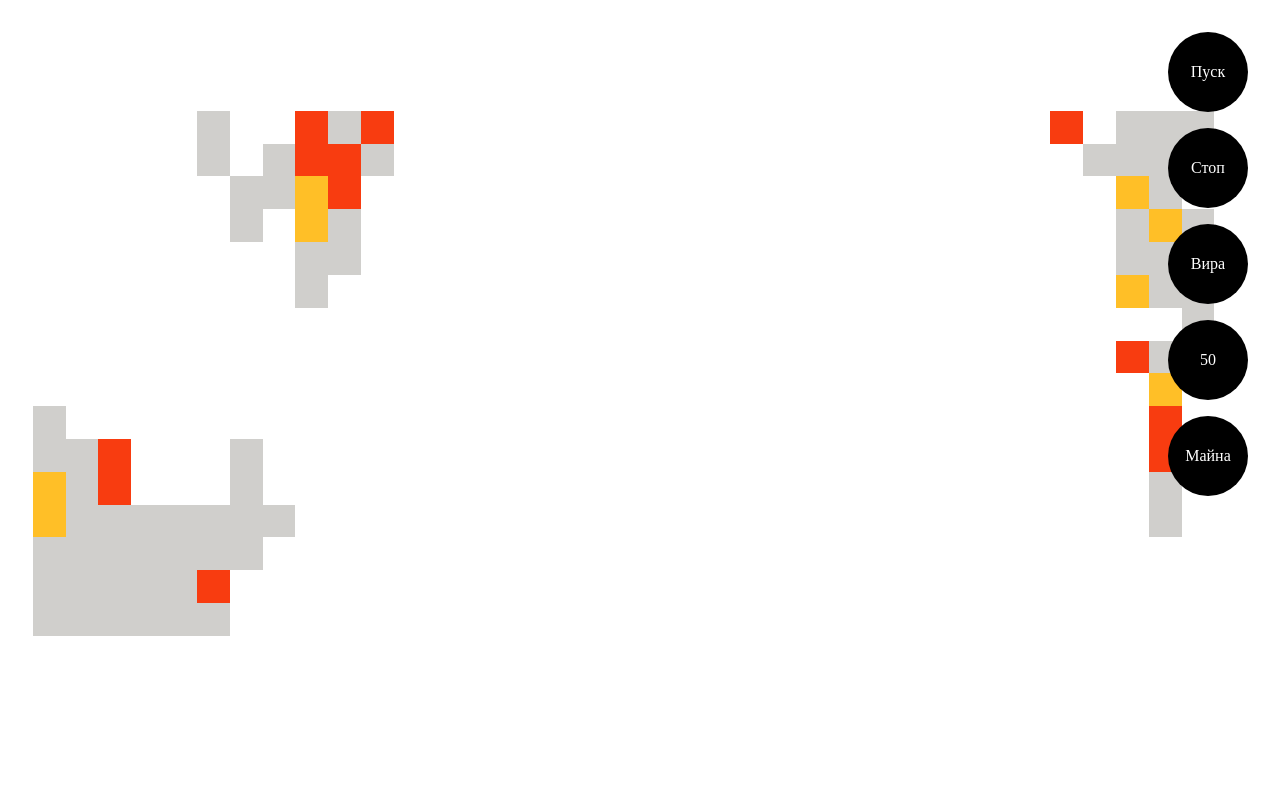
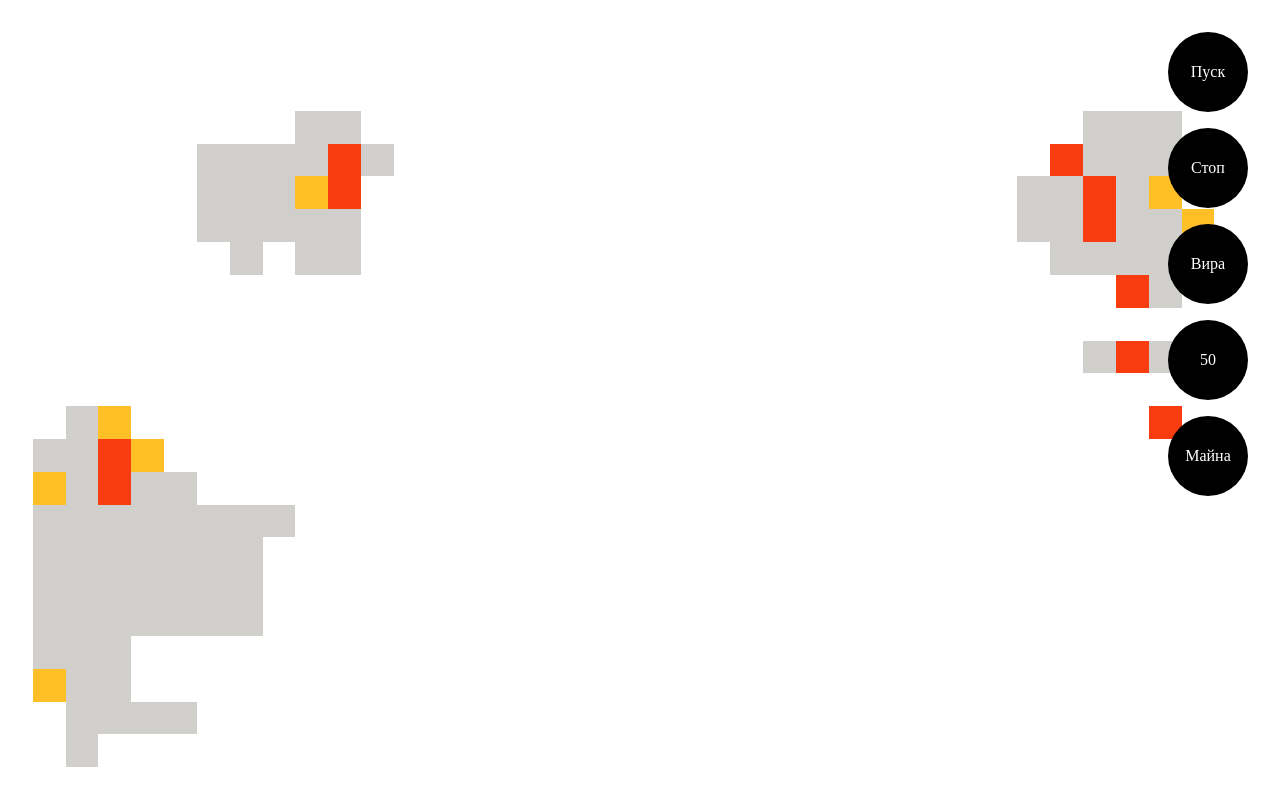
Before and after one commit to baybal/automatdemo, a plain HTML site: page index.html in a window 1280 px wide. Drawn offline with nearby package versions, Linux system fonts and the light colour scheme.

Commit message:
Made cell killer more aware of surrounding cells and let them move

```diff
--- a/index.html
+++ b/index.html
@@ -4,13 +4,13 @@
 	/* global Vue*/
 	var interval;
 	var count = 1;
-	var counter = function() { return count++ };
+	var counter = function() { return count++; };
 	Vue.config.ignoredElements = ['playground', 'pixel', 'play', 'stop', 'scrollup', 'scrollvalue', 'scrolldown'];
 	new Vue({
 		data: {
 			dimensions: [39, 21],
 			age: 0,
-			frequency: 4,
+			frequency: 80,
 			scroll: 50,
 			pixels: [{
 				x: 6,
@@ -29,525 +29,450 @@
 				y: 21,
 				id: counter(),
 				type: 'cell',
-				f: 0.5,
 				age: 0
 			}, {
 				x: 34,
 				y: 21,
 				id: counter(),
 				type: 'cell',
-				f: 0.5,
 				age: 0
 			}, {
 				x: 35,
 				y: 21,
 				id: counter(),
 				type: 'cell',
-				f: 0.5,
 				age: 0
 			}, {
 				x: 34,
 				y: 20,
 				id: counter(),
 				type: 'cell',
-				f: 0.5,
 				age: 0
 			}, {
 				x: 35,
 				y: 20,
 				id: counter(),
 				type: 'cell',
-				f: 0.5,
 				age: 0
 			}, {
 				x: 34,
 				y: 19,
 				id: counter(),
 				type: 'cell',
-				f: 0.5,
 				age: 0
 			}, {
 				x: 35,
 				y: 19,
 				id: counter(),
 				type: 'cell',
-				f: 0.5,
 				age: 0
 			}, {
 				x: 34,
 				y: 18,
 				id: counter(),
 				type: 'cell',
-				f: 0.5,
 				age: 0
 			}, {
 				x: 35,
 				y: 18,
 				id: counter(),
 				type: 'cancer',
-				f: 0.5,
 				age: 0
 			}, {
 				x: 34,
 				y: 17,
 				id: counter(),
 				type: 'cell',
-				f: 0.5,
 				age: 0
 			}, {
 				x: 35,
 				y: 17,
 				id: counter(),
 				type: 'cancer',
-				f: 0.5,
 				age: 0
 			}, {
 				x: 35,
 				y: 16,
 				id: counter(),
 				type: 'cell',
-				f: 0.5,
 				age: 0
 			}, {
 				x: 36,
 				y: 16,
 				id: counter(),
 				type: 'cell',
-				f: 0.5,
 				age: 0
 			}, {
 				x: 34,
 				y: 15,
 				id: counter(),
 				type: 'organelle',
-				f: 0.5,
 				age: 0
 			}, {
 				x: 35,
 				y: 15,
 				id: counter(),
 				type: 'cell',
-				f: 0.5,
 				age: 0
 			}, {
 				x: 36,
 				y: 14,
 				id: counter(),
 				type: 'cell',
-				f: 0.5,
 				age: 0
 			}, {
 				x: 34,
 				y: 13,
 				id: counter(),
 				type: 'organelle',
-				f: 0.5,
 				age: 0
 			}, {
 				x: 35,
 				y: 13,
 				id: counter(),
 				type: 'cell',
-				f: 0.5,
 				age: 0
 			}, {
 				x: 35,
 				y: 12,
 				id: counter(),
 				type: 'cancer',
-				f: 0.5,
 				age: 0
 			}, {
 				x: 35,
 				y: 12,
 				id: counter(),
 				type: 'cancer',
-				f: 0.5,
 				age: 0
 			}, {
 				x: 35,
 				y: 11,
 				id: counter(),
 				type: 'organelle',
-				f: 0.5,
 				age: 0
 			}, {
 				x: 35,
 				y: 10,
 				id: counter(),
 				type: 'organelle',
-				f: 0.5,
 				age: 0
 			}, {
 				x: 35,
 				y: 9,
 				id: counter(),
 				type: 'cell',
-				f: 0.5,
 				age: 0
 			}, {
 				x: 35,
 				y: 8,
 				id: counter(),
 				type: 'cell',
-				f: 0.5,
 				age: 0
 			}, {
 				x: 10,
 				y: 21,
 				id: counter(),
 				type: 'cell',
-				f: 0.5,
 				age: 0
 			}, {
 				x: 11,
 				y: 21,
 				id: counter(),
 				type: 'cell',
-				f: 0.5,
 				age: 0
 			}, {
 				x: 6,
 				y: 20,
 				id: counter(),
 				type: 'cell',
-				f: 0.5,
 				age: 0
 			}, {
 				x: 9,
 				y: 20,
 				id: counter(),
 				type: 'organelle',
-				f: 0.5,
 				age: 0
 			}, {
 				x: 10,
 				y: 20,
 				id: counter(),
 				type: 'cell',
-				f: 0.5,
 				age: 0
 			}, {
 				x: 11,
 				y: 20,
 				id: counter(),
 				type: 'organelle',
-				f: 0.5,
 				age: 0
 			}, {
 				x: 6,
 				y: 19,
 				id: counter(),
 				type: 'cell',
-				f: 0.5,
 				age: 0
 			}, {
 				x: 8,
 				y: 19,
 				id: counter(),
 				type: 'cell',
-				f: 0.5,
 				age: 0
 			}, {
 				x: 9,
 				y: 19,
 				id: counter(),
 				type: 'organelle',
-				f: 0.5,
 				age: 0
 			}, {
 				x: 10,
 				y: 19,
 				id: counter(),
 				type: 'organelle',
-				f: 0.5,
 				age: 0
 			}, {
 				x: 11,
 				y: 19,
 				id: counter(),
 				type: 'cell',
-				f: 0.5,
 				age: 0
 			}, {
 				x: 7,
 				y: 18,
 				id: counter(),
 				type: 'cell',
-				f: 0.5,
 				age: 0
 			}, {
 				x: 8,
 				y: 18,
 				id: counter(),
 				type: 'cell',
-				f: 0.5,
 				age: 0
 			}, {
 				x: 9,
 				y: 18,
 				id: counter(),
 				type: 'cancer',
-				f: 0.5,
 				age: 0
 			}, {
 				x: 10,
 				y: 18,
 				id: counter(),
 				type: 'organelle',
-				f: 0.5,
 				age: 0
 			}, {
 				x: 7,
 				y: 17,
 				id: counter(),
 				type: 'cell',
-				f: 0.5,
 				age: 0
 			}, {
 				x: 9,
 				y: 17,
 				id: counter(),
 				type: 'cancer',
-				f: 0.5,
 				age: 0
 			}, {
 				x: 10,
 				y: 17,
 				id: counter(),
 				type: 'cell',
-				f: 0.5,
 				age: 0
 			}, {
 				x: 9,
 				y: 16,
 				id: counter(),
 				type: 'cell',
-				f: 0.5,
 				age: 0
 			}, {
 				x: 10,
 				y: 16,
 				id: counter(),
 				type: 'cell',
-				f: 0.5,
 				age: 0
 			}, {
 				x: 9,
 				y: 15,
 				id: counter(),
 				type: 'cell',
-				f: 0.5,
 				age: 0
 			}, {
 				x: 1,
 				y: 11,
 				id: counter(),
 				type: 'cell',
-				f: 0.5,
 				age: 0
 			}, {
 				x: 1,
 				y: 10,
 				id: counter(),
 				type: 'cell',
-				f: 0.5,
 				age: 0
 			}, {
 				x: 1,
 				y: 9,
 				id: counter(),
 				type: 'cancer',
-				f: 0.5,
 				age: 0
 			}, {
 				x: 1,
 				y: 8,
 				id: counter(),
 				type: 'cancer',
-				f: 0.5,
 				age: 0
 			}, {
 				x: 1,
 				y: 7,
 				id: counter(),
 				type: 'cell',
-				f: 0.5,
 				age: 0
 			}, {
 				x: 1,
 				y: 6,
 				id: counter(),
 				type: 'cell',
-				f: 0.5,
 				age: 0
 			}, {
 				x: 1,
 				y: 5,
 				id: counter(),
 				type: 'cell',
-				f: 0.5,
 				age: 0
 			}, {
 				x: 2,
 				y: 10,
 				id: counter(),
 				type: 'cell',
-				f: 0.5,
 				age: 0
 			}, {
 				x: 2,
 				y: 9,
 				id: counter(),
 				type: 'cell',
-				f: 0.5,
 				age: 0
 			}, {
 				x: 2,
 				y: 8,
 				id: counter(),
 				type: 'cell',
-				f: 0.5,
 				age: 0
 			}, {
 				x: 2,
 				y: 7,
 				id: counter(),
 				type: 'cell',
-				f: 0.5,
 				age: 0
 			}, {
 				x: 2,
 				y: 6,
 				id: counter(),
 				type: 'cancer',
-				f: 0.5,
 				age: 0
 			}, {
 				x: 2,
 				y: 5,
 				id: counter(),
 				type: 'cell',
-				f: 0.5,
 				age: 0
 			}, {
 				x: 3,
 				y: 10,
 				id: counter(),
 				type: 'organelle',
-				f: 0.5,
 				age: 0
 			}, {
 				x: 3,
 				y: 9,
 				id: counter(),
 				type: 'organelle',
-				f: 0.5,
 				age: 0
 			}, {
 				x: 3,
 				y: 8,
 				id: counter(),
 				type: 'cell',
-				f: 0.5,
 				age: 0
 			}, {
 				x: 3,
 				y: 7,
 				id: counter(),
 				type: 'cell',
-				f: 0.5,
 				age: 0
 			}, {
 				x: 3,
 				y: 6,
 				id: counter(),
 				type: 'cancer',
-				f: 0.5,
 				age: 0
 			}, {
 				x: 4,
 				y: 8,
 				id: counter(),
 				type: 'cell',
-				f: 0.5,
 				age: 0
 			}, {
 				x: 4,
 				y: 7,
 				id: counter(),
 				type: 'cell',
-				f: 0.5,
 				age: 0
 			}, {
 				x: 4,
 				y: 6,
 				id: counter(),
 				type: 'cell',
-				f: 0.5,
 				age: 0
 			}, {
 				x: 4,
 				y: 5,
 				id: counter(),
 				type: 'cell',
-				f: 0.5,
 				age: 0
 			}, {
 				x: 5,
 				y: 7,
 				id: counter(),
 				type: 'cell',
-				f: 0.5,
 				age: 0
 			}, {
 				x: 5,
 				y: 6,
 				id: counter(),
 				type: 'cell',
-				f: 0.5,
 				age: 0
 			}, {
 				x: 6,
 				y: 8,
 				id: counter(),
 				type: 'cell',
-				f: 0.5,
 				age: 0
 			}, {
 				x: 6,
 				y: 7,
 				id: counter(),
 				type: 'cell',
-				f: 0.5,
 				age: 0
 			}, {
 				x: 6,
 				y: 6,
 				id: counter(),
 				type: 'cell',
-				f: 0.5,
 				age: 0
 			}, {
 				x: 6,
 				y: 5,
 				id: counter(),
 				type: 'cell',
-				f: 0.5,
 				age: 0
 			}, {
 				x: 7,
 				y: 8,
 				id: counter(),
 				type: 'cell',
-				f: 0.5,
 				age: 0
 			}, {
 				x: 7,
 				y: 9,
 				id: counter(),
 				type: 'cell',
-				f: 0.5,
 				age: 0
 			}, ]
 		},
@@ -584,13 +509,13 @@
 				}.bind(null, amplitude, origin, sigma);
 			},
 			moveCores() {
-				for (let i of this.pixels) {
-					if (i.type == 'core' && 0.2 - Math.random() > 0) {
-						let distg = this.makeGaussian(4, 0.5, 0.01);
-						i.x += distg(Math.random()) * (Math.random() >= 0.5 ? 1 : -1);
+				for (let i of this.cores) {
+					if (0.4 - Math.random() > 0) {
+						let distg = this.makeGaussian(3, 0.5, 0.01);
+						i.x += distg(Math.random()) * (Math.random() >= 0.5 ? 2 : -2);
 						let c = (this.scroll / 100 - 0.5);
 						//let p = Math.abs(this.randnbm() / 2) ;
-						let dist = distg(Math.random()) * (Math.random() >= (0.5 + c) ? 1 : -1);
+						let dist = distg(Math.random()) * (Math.random() >= (0.5 + c) ? 2 : -2);
 						//console.log(dist > 0, c.toFixed(1));
 						i.y += dist;
 						i.x <= 2 && (i.x = 2 + Math.abs(i.x));
@@ -602,14 +527,48 @@
 					}
 				}
 			},
+			move() {
+				for (let i of this.pixels) {
+					let m4 = this.getpixel(i.x - 1, i.y);
+					let m6 = this.getpixel(i.x + 1, i.y);
+					let m7 = this.getpixel(i.x - 1, i.y - 1);
+					let m8 = this.getpixel(i.x, i.y - 1);
+					let m9 = this.getpixel(i.x + 1, i.y - 1);
+					if (!m4 && !m6) {
+						if (i.type == 'core') break;
+						let sol = [];
+						((!m7 && typeof m8 == 'object') || (!m7 && typeof m4 == 'object')) && sol.push(0);
+						((!m9 && typeof m8 == 'object') || (!m9 && typeof m6 == 'object')) && sol.push(1);
+						(!m8 && (typeof m7 == 'object' || typeof m9 == 'object')) && sol.push(2);
+						let sols = [() => {
+							i.x--;
+							i.y--;
+						}, () => {
+							i.x++;
+							i.y--;
+						}, () => {
+							typeof m8 != 'object' && (typeof m7 == 'object' || typeof m9 == 'object') && i.y--;
+						}];
+						let s = sol[Math.floor(Math.random() * sol.length)];
+						sol.length > 0 && sols[s]();
+					}
+				}
+			},
 			grow() {
 				var newArray = this.pixels.slice();
 				for (let i of newArray) {
-					if (this.age - i.age < 20 || i.type == 'core') {
-						if (this.gaussfromcore(i.x, i.y) / 62 > i.f) {
-							let cx = i.x + (Math.random() >= 0.5 ? 1 : -1) * (Math.random() >= 0.5 ? 1 : 0);
-							let cy = i.y + (Math.random() >= 0.5 ? 1 : -1) * (Math.random() >= 0.5 ? 1 : 0);
-							if ((this.getpixels(cx, cy).length < 2) || i.type == 'core') {
+					if ((0.9 - Math.random() > 0 && this.gaussfromcore(i.x, i.y) / 128 > i.f) || i.type == 'core') {
+						let cx = i.x + (Math.random() >= 0.5 ? 1 : -1) * (Math.random() >= 0.5 ? 1 : 0);
+						let cy = i.y + (Math.random() >= 0.5 ? 1 : -1) * (Math.random() >= 0.5 ? 1 : 0);
+						if (!this.getpixel(cx, cy)) {
+							let x = i.x;
+							let y = i.y;
+							let n = 0;
+							for (let ii of this.pixels) {
+								((ii.x == x + 1 && ii.y == y) || (ii.x == x - 1 && ii.y == y)) && n++;
+								((ii.x == x && ii.y == y + 1) || (ii.x == x && ii.y == y - 1)) && n++;
+							}
+							if (n > 2 || i.type == 'core') {
 								this.makecell(cx, cy);
 							}
 						}
@@ -619,7 +578,7 @@
 			gaussfromcore(x, y) {
 				let g = false;
 				for (let i of this.cores) {
-					let newg = this.makeGaussian2d(62, i.x, i.y, 3, 3)(x, y);
+					let newg = this.makeGaussian2d(62, i.x, i.y, 2, 9)(x, y);
 					if (newg > g || g === false) {
 						g = newg;
 					}
@@ -657,7 +616,8 @@
 					y,
 					age: this.age,
 					id: counter(),
-					f: (() => Math.abs(this.randnbm() / 2))(),
+					f: Math.abs(this.randnbm() / 2),
+					l: Math.abs(this.randnbm() / 2)
 				});
 			},
 			getpixel(x, y) {
@@ -675,17 +635,46 @@
 			},
 			die() {
 				for (let i in this.pixels) {
-					let rand = this.randnbm();
-					if (i.type != 'core' && this.age - this.pixels[i].age > 3 && rand < .4 && rand > -.4 && this.gaussfromcore(this.pixels[i].x, this.pixels[i].y) < (62 - Math.abs(62 * rand / 2))) {
-						//console.log('killing cell');
+					let x = this.pixels[i].x;
+					let y = this.pixels[i].y;
+					let nx = 0;
+					let ny = 0;
+					for (let i of this.pixels) {
+						((i.x == x + 1 && i.y == y) || (i.x == x - 1 && i.y == y)) && nx++;
+						((i.x == x && i.y == y + 1) || (i.x == x && i.y == y - 1)) && ny++;
+					}
+					let rand = Math.abs(this.randnbm() / 2);
+					let gp = this.gaussfromcore(this.pixels[i].x, this.pixels[i].y) / 62;
+					if (i.type != 'core' && this.age - this.pixels[i].age > 20 && this.pixels[i].l * gp + 0.9 < rand && ((nx < 2 && ny < 2))) {
+						console.log('killing cell');
 						Vue.delete(this.pixels, i);
+					}
+				}
+			},
+			mutate() {
+				for (let i of this.pixels) {
+					{
+						if (Math.random() > 0.99 && i.type != 'core') {
+							let p = this.getpixel(i.x, i.y + 1);
+							if (p && p.type == "organelle") {
+								i.type = "organelle";
+							}
+						}
+						if (Math.random() > 0.9999 && i.type != 'core') {
+							i.type = "cancer";
+						}
+						if (Math.random() > 0.99 && i.type != 'core') {
+							i.type = "cell";
+						}
 					}
 				}
 			},
 			tick() {
 				this.moveCores();
+				this.move();
 				this.grow();
 				this.die();
+				this.mutate();
 				this.age++;
 			},
 			init() {
@@ -698,7 +687,13 @@
 				for (let i = 0; i <= this.dimensions[1]; i++) {
 					style.sheet.insertRule('playground>[y="' + i + '"] {bottom: calc(100vmax / ' + this.dimensions[1] + ' * ' + i * this.dimensions[1] / this.dimensions[0] + ')}');
 				}
-				style.sheet.insertRule('playground>*{position:absolute;width: calc(100vmax / ' + this.dimensions[0] + ');height: calc(100vmax / ' + this.dimensions[0] + ');transition: all ease-in-out ' + (5000 / this.frequency) + 'ms}');
+				style.sheet.insertRule('playground>*{position:absolute;width: calc(100vmax / ' + this.dimensions[0] + ');height: calc(100vmax / ' + this.dimensions[0] + ');transition: all linear ' + (5000 / this.frequency) + 'ms}');
+				for (let i of this.pixels) {
+					if (i.type != 'core') {
+						Vue.set(i, 'f', Math.abs(this.randnbm() / 2));
+						Vue.set(i, 'l', Math.abs(this.randnbm() / 2));
+					}
+				}
 			},
 			start() {
 				interval = setInterval(this.tick, 10000 / this.frequency);
@@ -733,7 +728,7 @@
 	}
 
 	playground>[type="core"] {
-		background: #000
+		background: #d0cfcc
 	}
 
 	playground>[type="cell"] {
```
